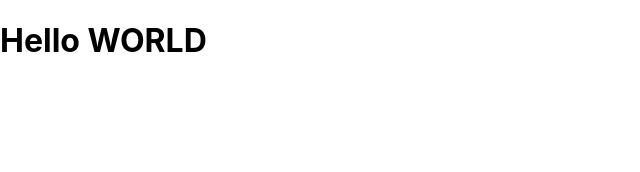
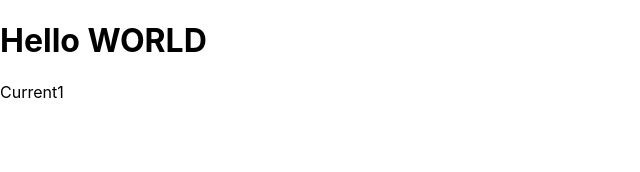
Before and after one commit to maosmurf/my-react_typescript_tdd, a React (Create React App) app: page / in a window 1280 px wide. Shown: the top 172 px of the page, without its empty margins (0-640 px from the left). Built offline with nearby package versions, Linux system fonts and the light colour scheme.

Commit message:
Counter.tsx

```diff
--- a/src/App.tsx
+++ b/src/App.tsx
@@ -1,10 +1,12 @@
 import React from 'react';
 import './App.css';
 import Heading from "./Heading";
+import Counter from "./Counter";
 
 const App = () =>
   <div>
     <Heading name='world'/>
+    <Counter label={'Current'}/>
   </div>;
 
 export default App;
--- /dev/null
+++ b/src/Counter.tsx
@@ -0,0 +1,18 @@
+import React, {Component} from "react";
+
+interface CounterProps {
+  label?: string;
+}
+
+class Counter extends Component<CounterProps> {
+  render() {
+    return (
+      <div className="counter">
+        <label>{this.props.label}</label>
+        <span>1</span>
+      </div>
+    );
+  }
+}
+
+export default Counter;
```
Also changed, not shown: 2 other files (tests, documents, lock files or other folders).
